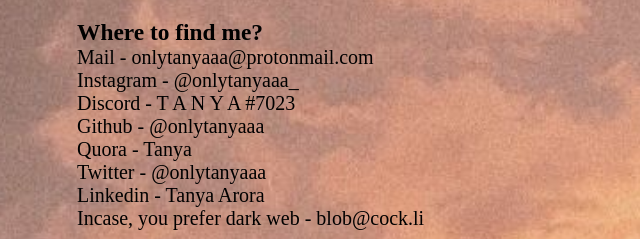
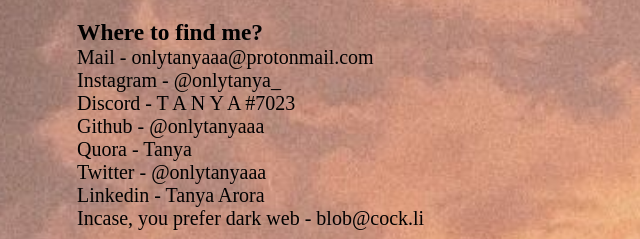
Before and after one commit to anirudhataliyan/onlytanya.github.io, a plain HTML site: page contact.htm in a window 1280 px wide. Shown: the part 181-420 px from the top of the page, 23-663 px from the left. Drawn offline with Linux system fonts and the light colour scheme.

Commit message:
Update contact.htm

```diff
--- a/contact.htm
+++ b/contact.htm
@@ -16,7 +16,7 @@
 <div class="contact">
     <h3> Where to find me?</h3>
     <li>Mail - <a class="con" href="mailto:onlytanyaaa@protonmail.com" target="_blank">onlytanyaaa@protonmail.com</a></li>
-    <li></li>Instagram - <a class="con" href="https://www.instagram.com/onlytanyaaa_/" target="_blank">@onlytanyaaa_</a></li>
+    <li></li>Instagram - <a class="con" href="https://www.instagram.com/onlytanyaaa_/" target="_blank">@onlytanya_</a></li>
     <li>Discord - T A N Y A #7023</li>
     <li>Github - <a class="con" href="https://github.com/onlytanyaaa/" target="_blank">@onlytanyaaa</a></li>
     <li>Quora - <a class="con" href="https://www.quora.com/profile/Tanya-Arora-394" target="_blank">Tanya</a></li>
```
